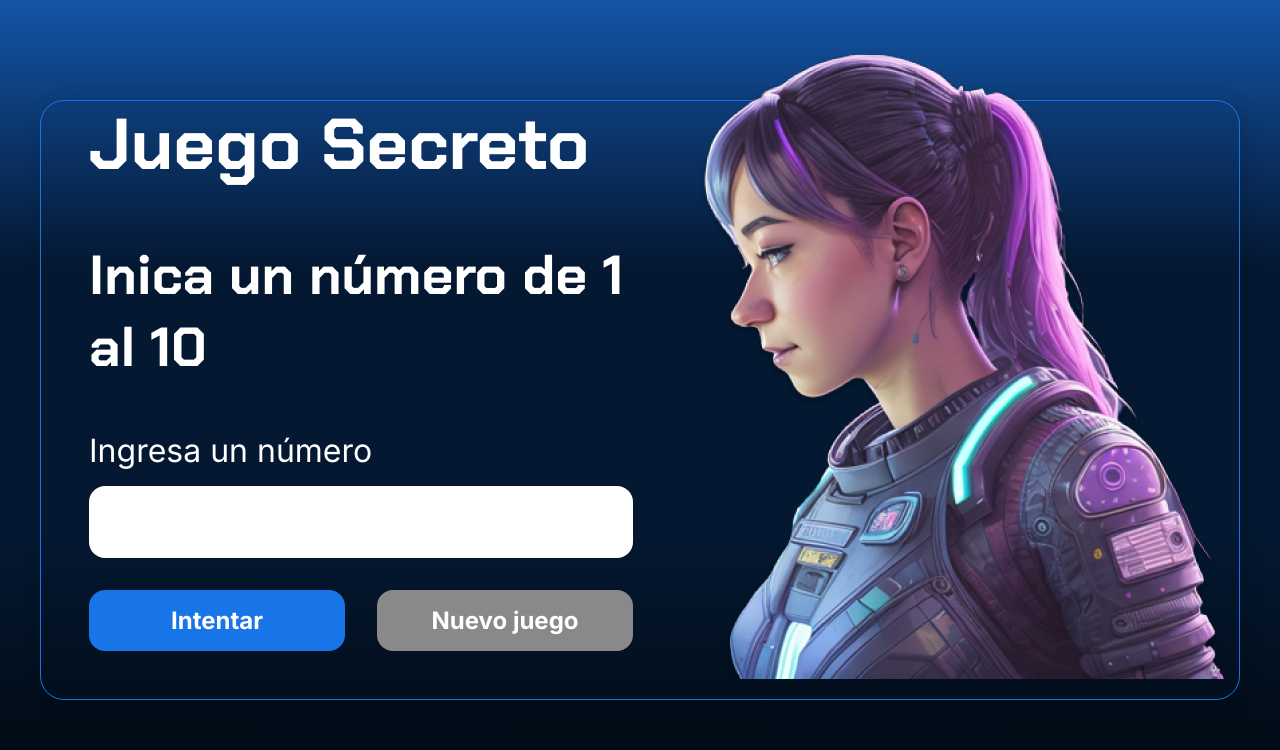
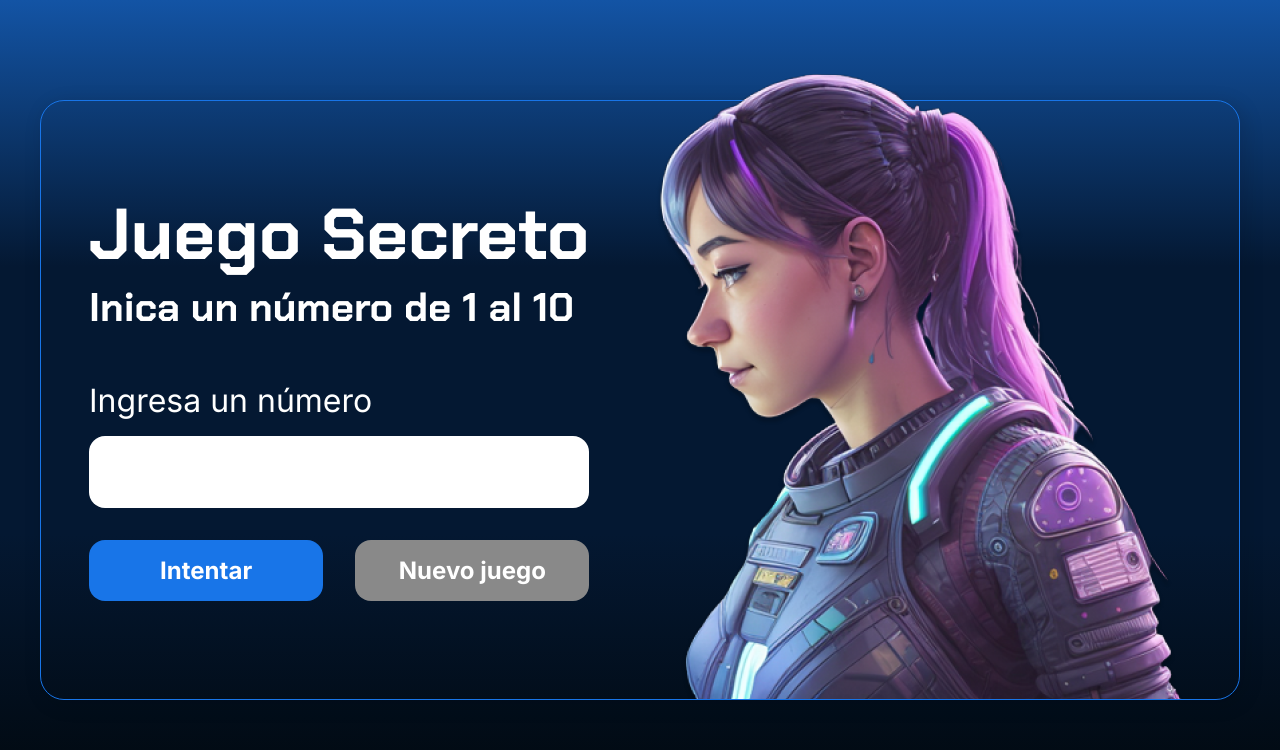
Before and after one commit to leanmarelli/juego-secreto, a plain HTML site: page index.html in a window 1280 px wide. Drawn offline with Linux system fonts and the light colour scheme.

Commit message:
Update style.css

```diff
--- a/style.css
+++ b/style.css
@@ -97,12 +97,11 @@ body::before {
 h1 {
     font-family: 'Chakra Petch', sans-serif;
     font-size: 72px;
-    padding-bottom: 3rem;
 }
 
 h4 {
     font-family: 'Chakra Petch', sans-serif;
-    font-size: 55px;
+    font-size: 40px;
     padding-bottom: 3rem;
 }
 
```
